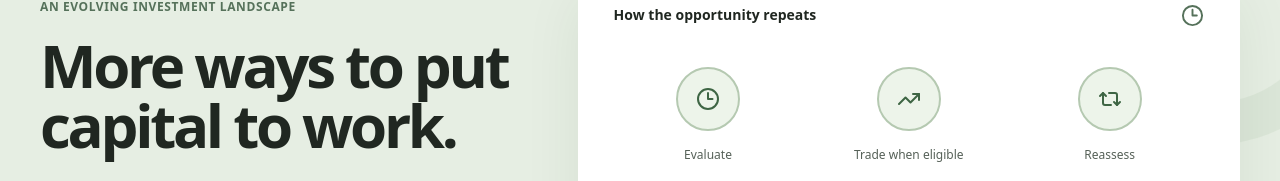
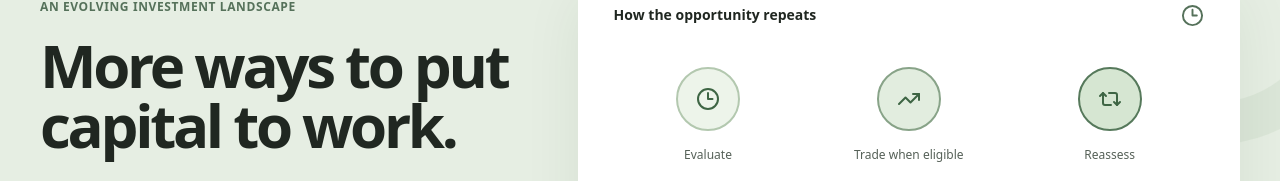
Before and after one commit to en0ma/zenvest, a Next.js app: page / in a window 1280 px wide. Shown: the part 1980-2161 px from the top of the page. Built offline with nearby package versions, Linux system fonts and the light colour scheme; no server answers.

Commit message:
design: restrained motion for market-cycle and portfolio illustrations with reduced-motion support

```diff
--- a/src/app/globals.css
+++ b/src/app/globals.css
@@ -42,3 +42,12 @@ summary::-webkit-details-marker{display:none}
 .zen-editorial-section{border-top:1px solid #E1E6DF;}
 .zen-editorial-index{font-variant-numeric:tabular-nums;letter-spacing:.14em;text-transform:uppercase;font-size:.7rem;color:#59715E;font-weight:700;}
 @media(prefers-reduced-motion:reduce){.zen-editorial-nav{transition:none}}
+
+/* Homepage motion: subtle, purposeful, and reduced-motion-safe. */
+@keyframes zen-rise{0%,100%{transform:translateY(0)}50%{transform:translateY(-9px)}}
+@keyframes zen-cycle{0%,100%{border-color:#B5C9B1;background:#EDF4EA}40%{border-color:#527657;background:#D5E5D1}}
+@keyframes zen-bar-grow{from{width:35%}to{width:75%}}
+.zen-float{animation:zen-rise 7s ease-in-out infinite}
+.zen-cycle-item{animation:zen-cycle 3.5s ease-in-out infinite}
+.zen-bar{animation:zen-bar-grow 2.2s ease-out both}
+@media(prefers-reduced-motion:reduce){.zen-float,.zen-cycle-item,.zen-bar{animation:none!important}}
```
